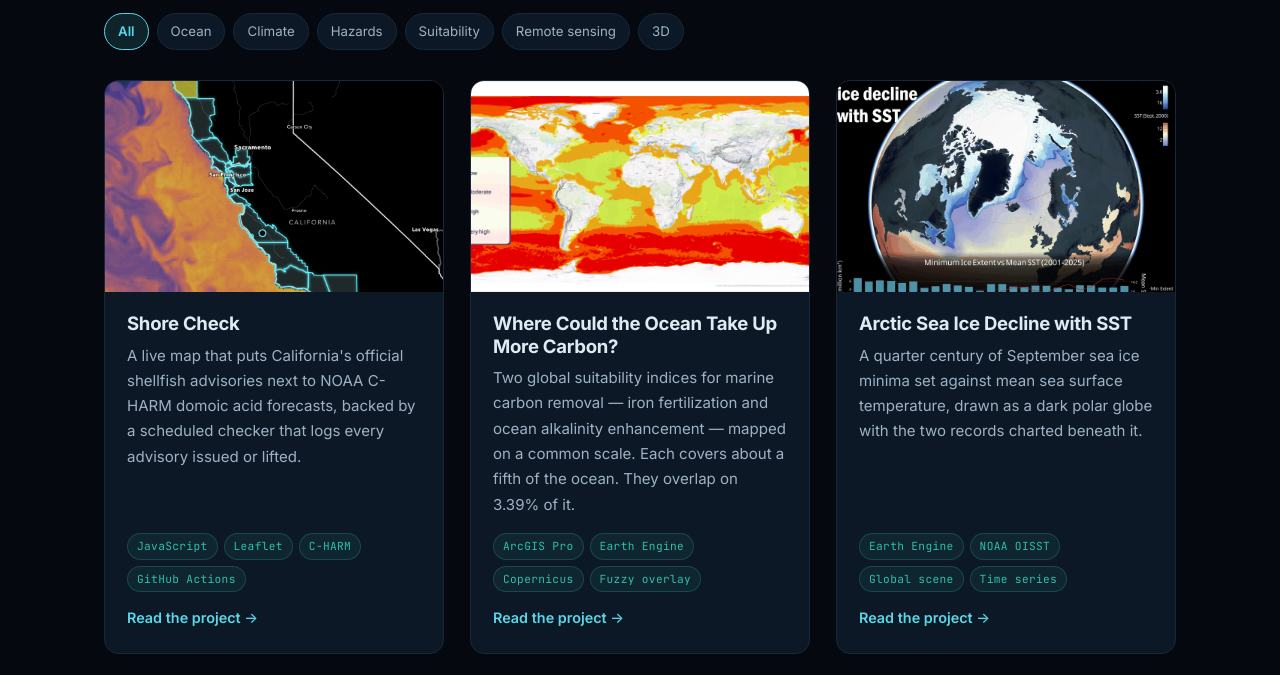
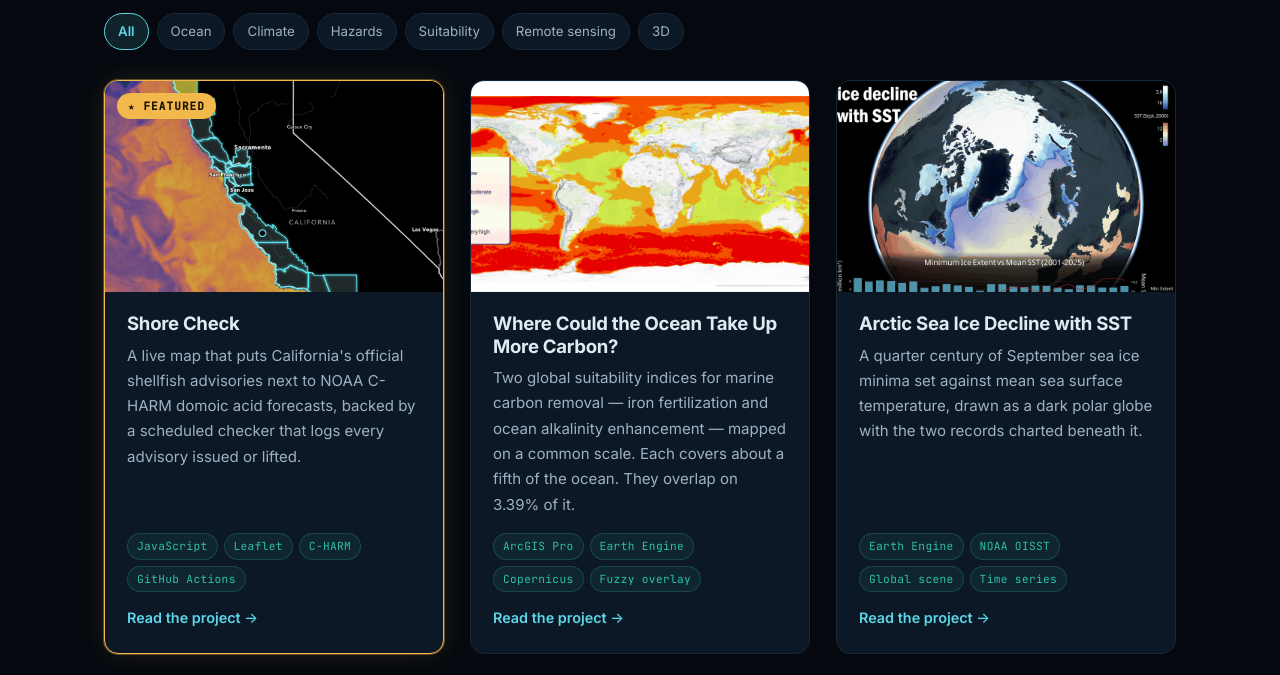
Before and after one commit to sophiaesiegel/sophiaesiegel.github.io, a plain HTML site: page index.html in a window 1280 px wide. Shown: the part 1011-1686 px from the top of the page. Drawn offline with Linux system fonts and the light colour scheme; files whose address does not match are found by name.

Commit message:
Add files via upload

```diff
--- a/index.html
+++ b/index.html
@@ -83,7 +83,7 @@
 
       <div class="card-grid" data-project-grid>
 
-        <article class="card" data-tags="ocean,hazards,remote-sensing">
+        <article class="card featured" data-tags="ocean,hazards,remote-sensing">
           <div class="card-thumb">
             <img src="assets/img/shore-check-thumb.png" alt="Shore Check map of California shellfish advisories and domoic acid forecast"
                  data-slot data-slot-label="Thumbnail">
```
